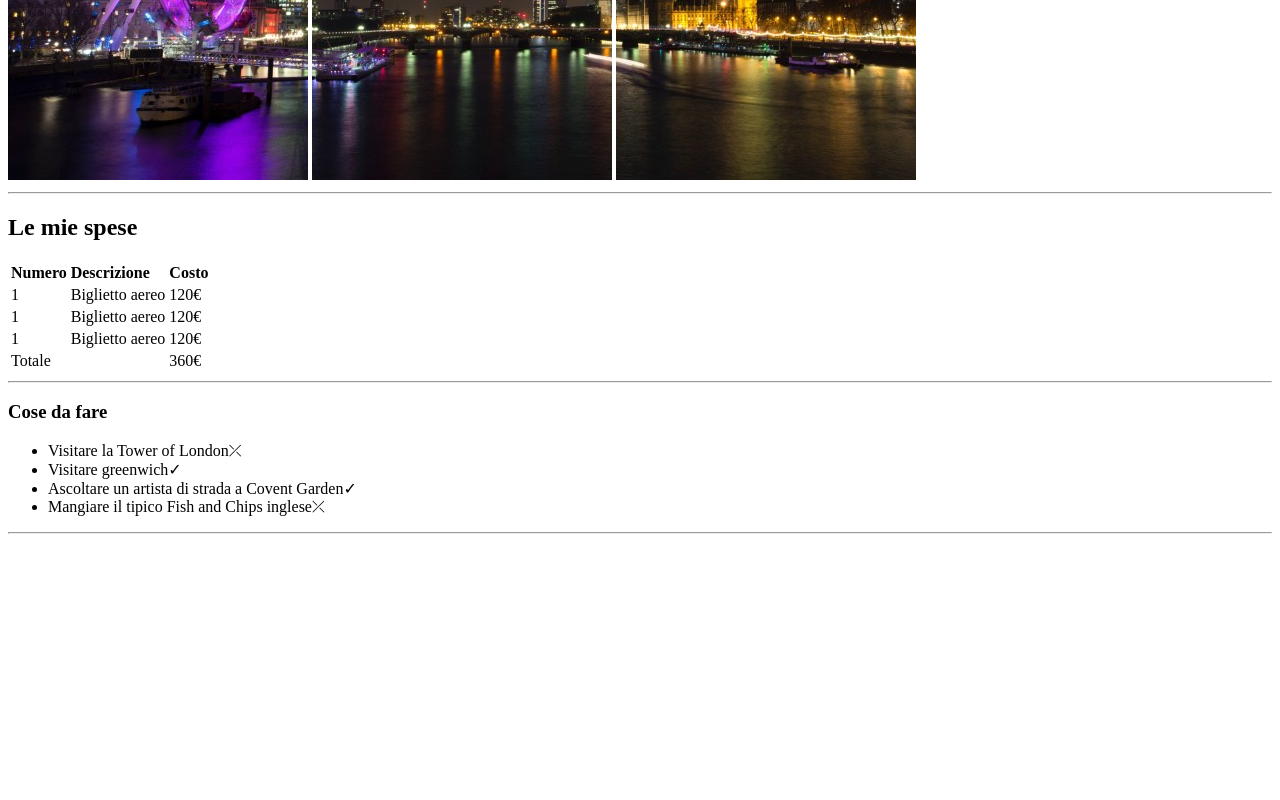
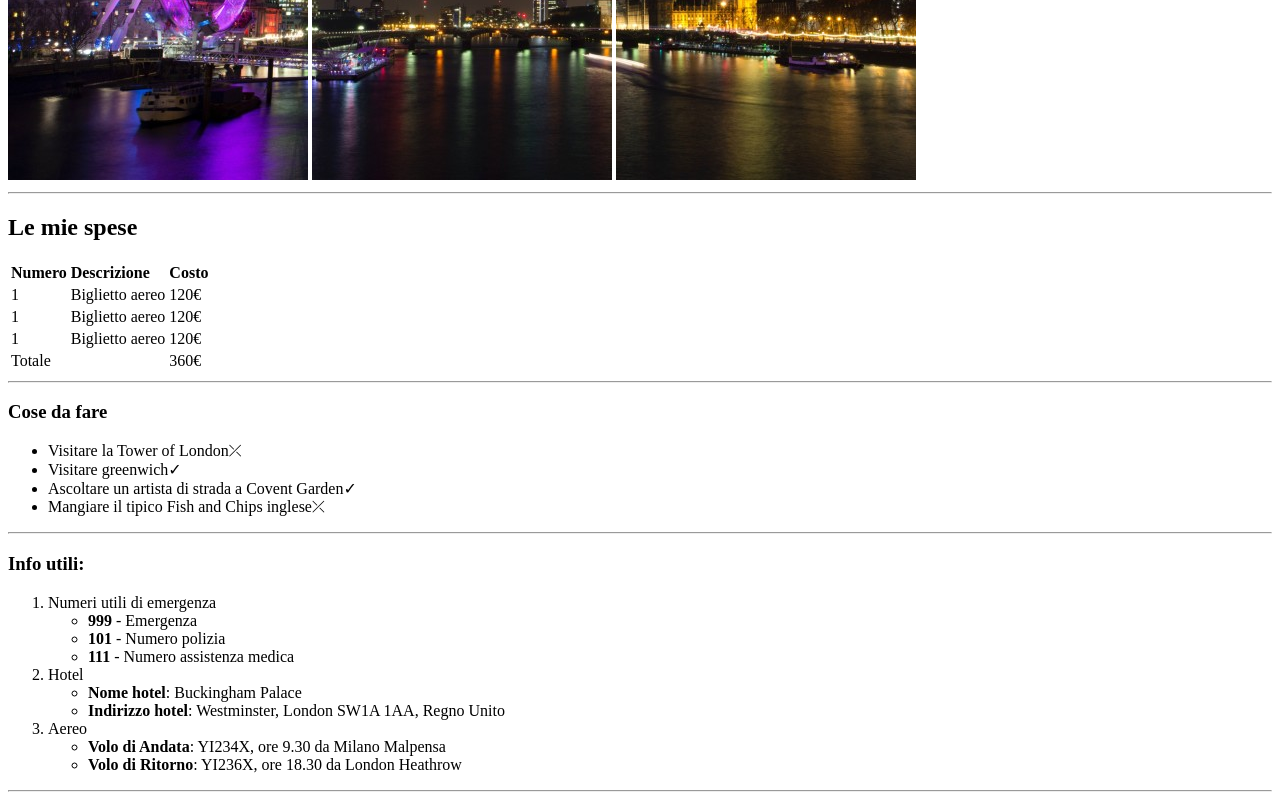
Before and after one commit to lapoceracchini/html-london-trip, a plain HTML site: page index.html in a window 1280 px wide. Shown: the part 500-1300 px from the top of the page. Before the commit the page ends 1042 px from the top, so only its background shows below. Drawn offline with Linux system fonts and the light colour scheme.

Commit message:
fine main

```diff
--- a/index.html
+++ b/index.html
@@ -48,18 +48,38 @@
           <td>360&euro;</td>
         </tr>
       </table>
-
       <hr>
-        <h3>Cose da fare</h3>
+      <h3>Cose da fare</h3>
+        <ul>
+          <li>Visitare la Tower of London&#10539;</li>
+          <li>Visitare greenwich&check;</li>
+          <li>Ascoltare un artista di strada a Covent Garden&check;</li>
+          <li>Mangiare il tipico Fish and Chips inglese&#10539;</li>
+        </ul>
+      <hr>
+      <h3>Info utili:</h3>
+      <ol>
+        <li>Numeri utili di emergenza
           <ul>
-            <li>Visitare la Tower of London&#10539;</li>
-            <li>Visitare greenwich&check;</li>
-            <li>Ascoltare un artista di strada a Covent Garden&check;</li>
-            <li>Mangiare il tipico Fish and Chips inglese&#10539;</li>
+            <li> <strong>999</strong> - Emergenza</li>
+            <li> <strong>101</strong> - Numero polizia</li>
+            <li> <strong>111</strong> - Numero assistenza medica</li>
           </ul>
-
+        </li>
+        <li>Hotel
+          <ul>
+            <li> <strong>Nome hotel</strong>: Buckingham Palace</li>
+            <li> <strong>Indirizzo hotel</strong>: Westminster, London SW1A 1AA, Regno Unito</li>
+          </ul>
+        </li>
+        <li>Aereo
+          <ul>
+            <li><strong>Volo di Andata</strong>: YI234X, ore 9.30 da Milano Malpensa</li>
+            <li><strong>Volo di Ritorno</strong>: YI236X, ore 18.30 da London Heathrow</li>
+          </ul>
+        </li>
+      </ol>
       <hr>
-
     </main>
 
   </body>
```
